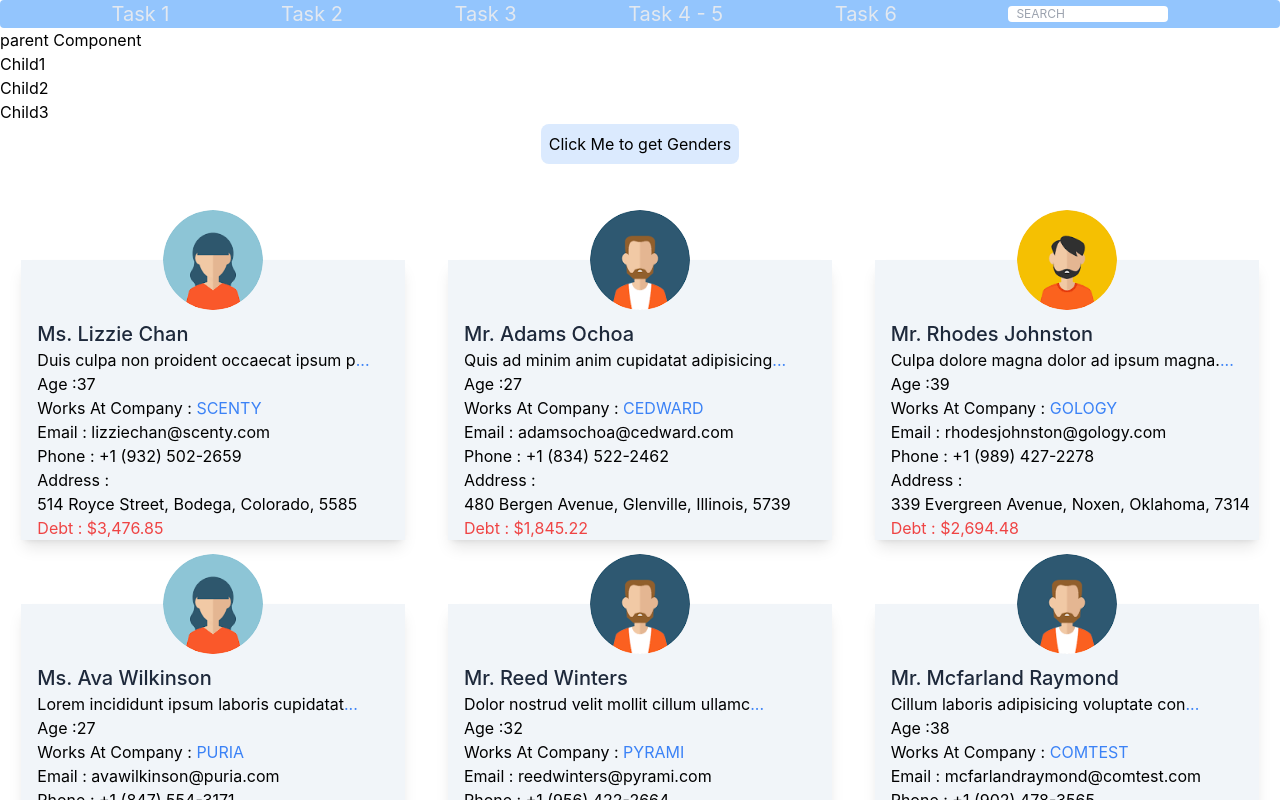
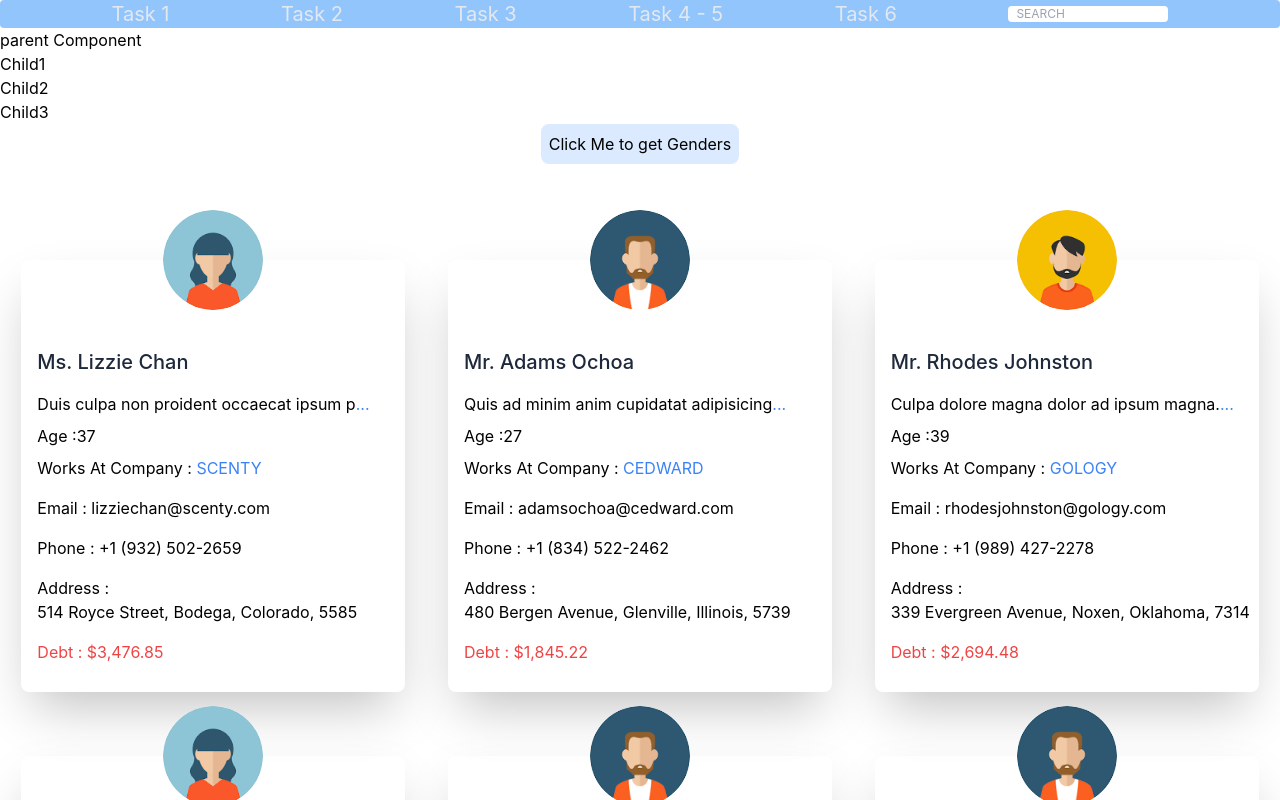
Before and after one commit to asadkhan-cc/React-Tasks-Intro, a React (Create React App) app: page /propdrilling in a window 1280 px wide. Shown: the top 800 px of the page. Built offline with nearby package versions, Linux system fonts and the light colour scheme.

Commit message:
finalized the desighn and usamas editing in it

```diff
--- a/src/Prop Drilling/GrandChild.jsx
+++ b/src/Prop Drilling/GrandChild.jsx
@@ -16,8 +16,7 @@ const GrandChild = (props) => {
     }
   };
   return (
-
-      <div className="text-left w-[90%] relative mx-auto grid-cols-3 my-8 shadow-lg bg-slate-100">
+    <div className="text-left  w-[90%] relative mx-auto grid-cols-3 my-8 shadow-2xl rounded-lg py-5 hover:bg-zinc-100 hover:shadow-none">
       <div className="absolute top-[-50px] left-[50%] translate-x-[-50px] ">
         {data.gender == "male" ? (
           <img
@@ -42,10 +41,10 @@ const GrandChild = (props) => {
         )}
       </div>
       <div className="ml-4  mt-[60px]">
-          <h1 className="font-medium text-xl text-slate-800">
+        <h1 className="font-medium text-xl text-slate-800 py-2">
           {data.gender === "male" ? "Mr." : "Ms."} {data.name}
         </h1>
-          <p className="w-auto 	">
+        <p className="w-auto 	py-2">
           {data.about.slice(0, 40)}
           <span
             className="text-blue-500 hover:text-red-300"
@@ -55,16 +54,20 @@ const GrandChild = (props) => {
           </span>
           <span>{spanData}</span>
         </p>
-          <span className="	"> Age :{data.age}</span>
-          <h3>Works At Company : <span className="text-md text-blue-500">{data.company}</span></h3>
-          <h3>Email : {data.email}</h3>
-          <h3>Phone : {data.phone}</h3>
-          <h3>Address : <br /><span>{data.address}</span></h3>
-          <p className="text-red-500">Debt : {data.balance}
-          </p>
+        <span className="py-2	"> Age :{data.age}</span>
+        <h3 className="py-2">
+          Works At Company :{" "}
+          <span className="text-md text-blue-500">{data.company}</span>
+        </h3>
+        <h3 className="py-2">Email : {data.email}</h3>
+        <h3 className="py-2">Phone : {data.phone}</h3>
+        <h3 className="py-2">
+          Address : <br />
+          <span>{data.address}</span>
+        </h3>
+        <p className="text-red-500 py-2 " >Debt : {data.balance}</p>
       </div>
     </div>
-
   );
 };
 
--- a/src/Prop Drilling/Parent.jsx
+++ b/src/Prop Drilling/Parent.jsx
@@ -5,6 +5,7 @@ import Child1 from "./Child1";
 const Parent = () => {
 
   const [genders, setGenders] = useState([])
+  console.log(genders)
 
   const randJsonData = randData;
   // console.log(`${randJsonData}`)
```
Lines whose indentation alone changed are shown as unchanged.
